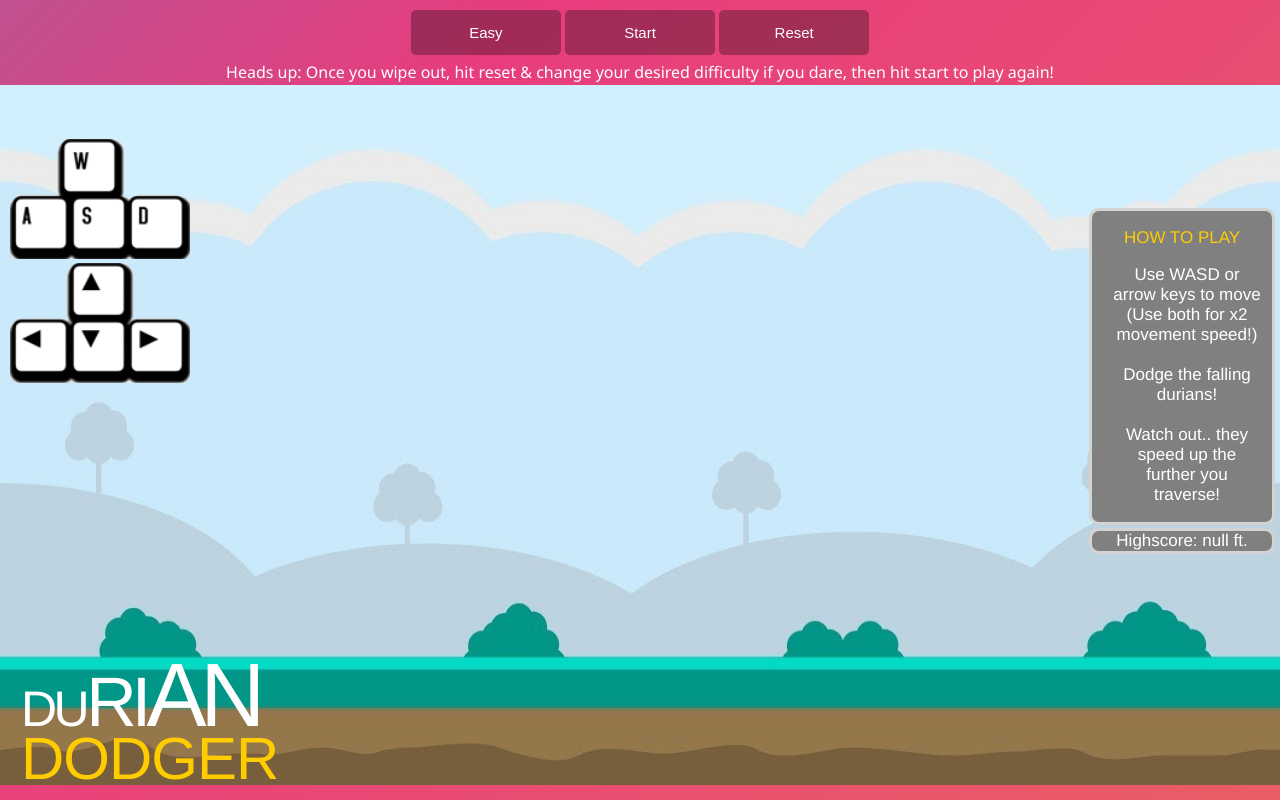
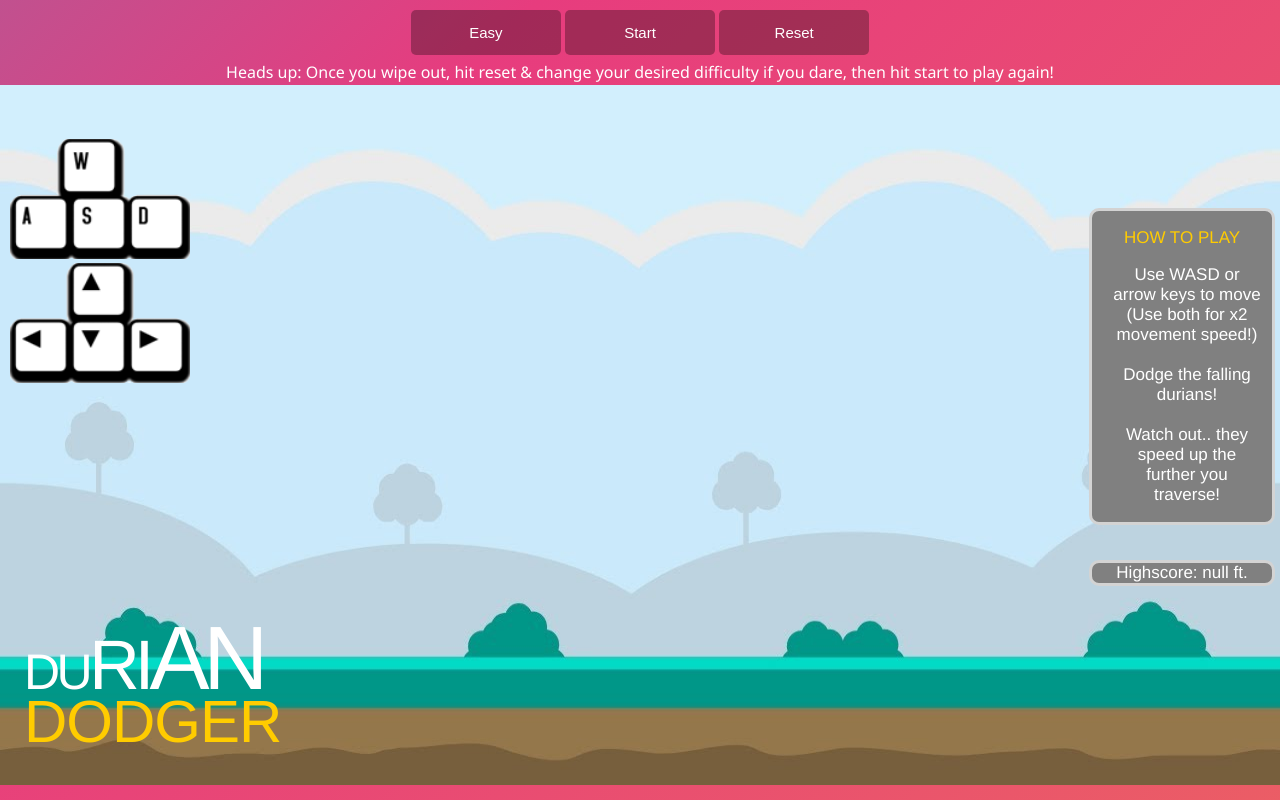
Before and after one commit to neekyo/Durian-Dodger, a PHP site: page / in a window 1280 px wide. Run offline with PHP 8.4, Linux system fonts and the light colour scheme; some libraries are stand-ins or nearby versions.

Commit message:
fixed hardcoding issue

```diff
--- a/main.css
+++ b/main.css
@@ -92,8 +92,6 @@
 }
 
 #page {
-    /* display: flex;
-    flex-direction: row; */
 	font-family: "Segoe UI", Arial, sans-serif;
 	text-align: center;
 	height: auto;
@@ -147,7 +145,7 @@
 	position: absolute;
 	width: 170px;
 	height: 350px;
-    top: 120px
+	top: 120px;
 }
 
 #gradient {
@@ -158,27 +156,26 @@
 	width: 100vw;
 	height: 100vh;
 	color: #fff;
-    background: linear-gradient(-45deg, #EE7752, #E73C7E, #23A6D5, #23D5AB);
+	background: linear-gradient(-45deg, #ee7752, #e73c7e, #23a6d5, #23d5ab);
 	background-size: 400% 400%;
 	animation: Gradient 15s ease infinite;
 }
 
 @keyframes Gradient {
 	0% {
-        background-position: 0% 50%
+		background-position: 0% 50%;
 	}
 
 	50% {
-        background-position: 100% 50%
+		background-position: 100% 50%;
 	}
 
 	100% {
-        background-position: 0% 50%
+		background-position: 0% 50%;
 	}
 }
 
 @media only screen and (max-width: 400px) {
-
 	input,
 	select {
 		width: 120px;
@@ -193,8 +190,8 @@
 
 .unbreakable-container {
 	position: absolute;
-    bottom: 11px;
-    left: 21px;
+	bottom: 3rem;
+	left: 1.5rem;
 }
 
 .unbreakable {
@@ -331,7 +328,7 @@
 	background: gray;
 	border: 3px solid lightgray;
 	border-radius: 10px;
-    top: 66%;
+	top: 70%;
 	line-height: 20px;
 }
 
@@ -355,7 +352,7 @@
 	position: absolute;
 	top: 15px;
 	left: 200px;
-    width: 230px
+	width: 230px;
 }
 
 .disclaimer {
```
Lines whose indentation alone changed are shown as unchanged.
